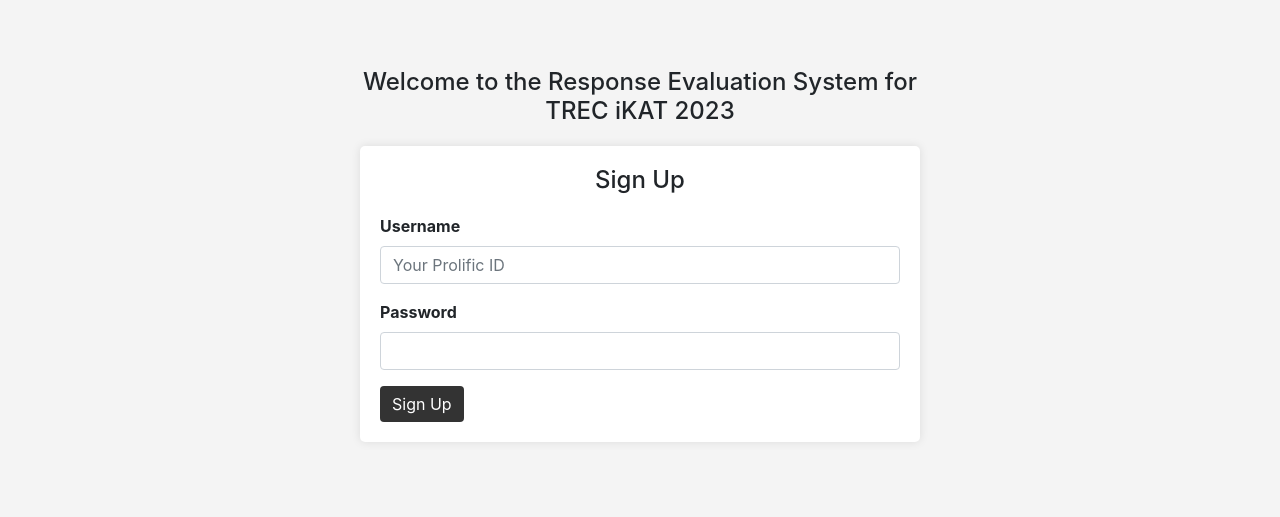
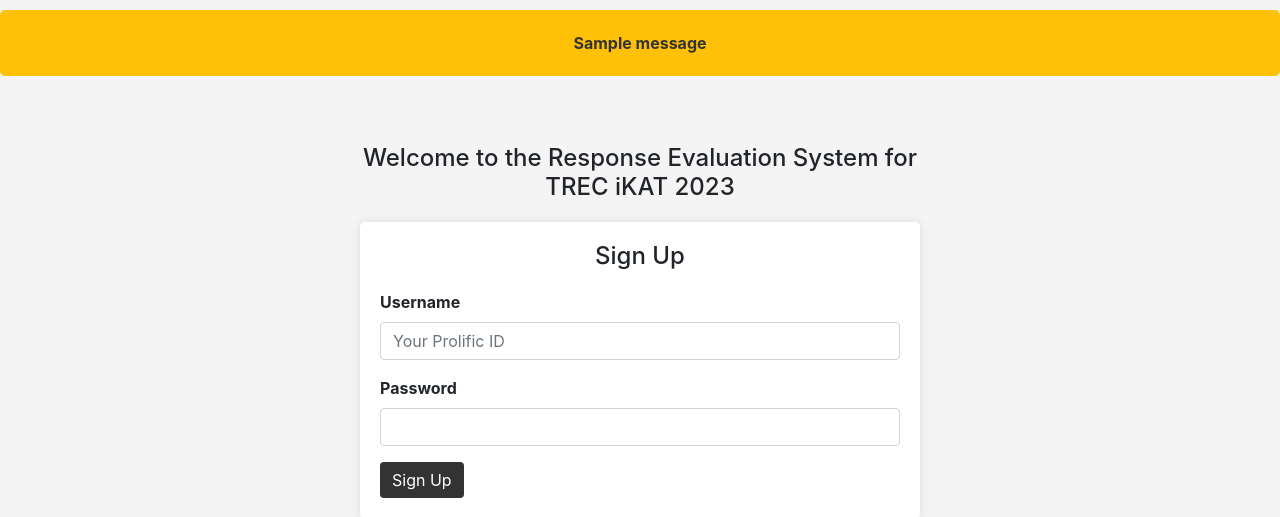
Before and after one commit to shubham526/ikat-annotation-interface, a Flask app: page /signup in a window 1280 px wide. Shown: the top 517 px of the page. Run offline with Flask 3, Linux system fonts and the light colour scheme; one stand-in notice (Sample message) is shown; some libraries are stand-ins or nearby versions.

Commit message:
Added CSS styling and flash messages for checking if user already exists during signup.

```diff
--- a/app.py
+++ b/app.py
@@ -144,7 +144,8 @@ def signup():
 
         if existing_user:
             conn.close()
-            return "User already exists"
+            flash('User ID already exists. Please choose a different one.', 'error')  # Flash the error message
+            return redirect(url_for('signup'))
 
         # Insert the new user into the database
         cursor.execute("INSERT INTO users (user_id, password, is_admin) VALUES (?, ?, ?)",
--- a/templates/signup.html
+++ b/templates/signup.html
@@ -60,9 +60,42 @@
             background-color: #555;
             color: #fff;
         }
+
+        .flash-messages {
+            list-style: none; /* Remove bullet points for list items */
+            padding: 10px;
+            background-color: #ffc107; /* Set a background color */
+            color: #333; /* Set text color */
+            border: 1px solid #ffc107; /* Add a border */
+            border-radius: 5px; /* Add rounded corners */
+            margin-top: 10px; /* Add some spacing at the top */
+            text-align: center;
+            font-weight: bold;
+        }
+
+        .flash-messages li {
+            padding: 5px;
+            margin: 5px;
+        }
     </style>
 </head>
 <body>
+    <!-- Display flashed messages -->
+        {% with messages = get_flashed_messages() %}
+          {% if messages %}
+            <ul class="flash-messages">
+              {% for message in messages %}
+                {% if 'error' in message %}
+                  <li class="error">{{ message }}</li>
+                {% elif 'info' in message %}
+                  <li class="info">{{ message }}</li>
+                {% else %}
+                  <li class="success">{{ message }}</li>
+                {% endif %}
+              {% endfor %}
+            </ul>
+          {% endif %}
+        {% endwith %}
     <div class="container mt-5">
         <div class="page-header">
             <!-- Page heading -->
```
